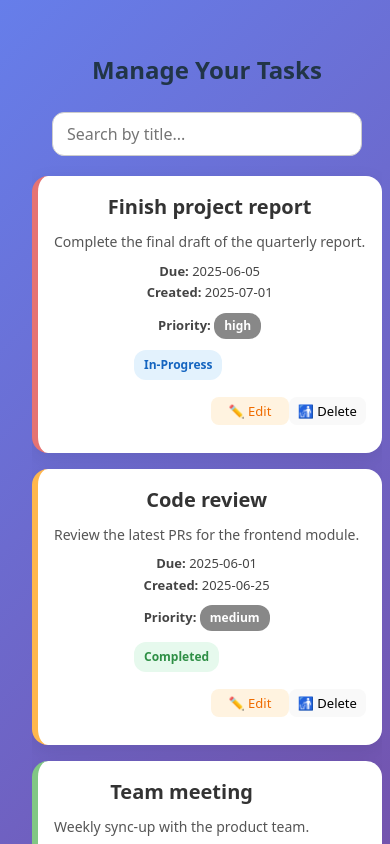
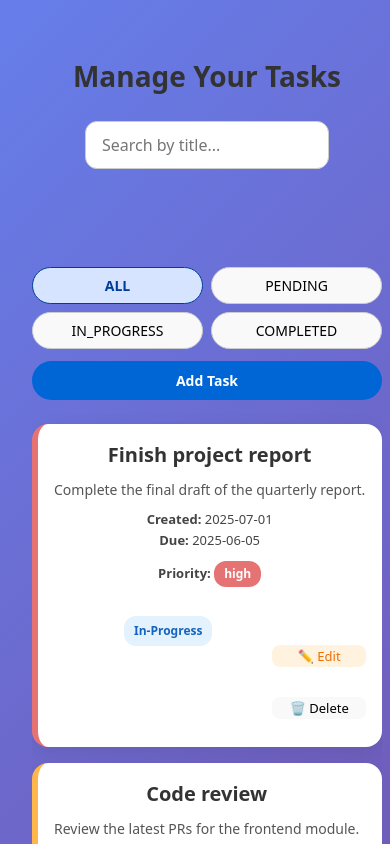
Before and after one commit to jayawickrma/SoftSora-technicalTest-Frontend, a React (Vite) app: page /tasks in a window 390 px wide. Shown: the top 844 px of the page. Built offline with nearby package versions, Linux system fonts and the light colour scheme.

Commit message:
task page complete with responsive

```diff
--- a/package.json
+++ b/package.json
@@ -14,6 +14,7 @@
     "framer-motion": "^12.15.0",
     "lucide-react": "^0.511.0",
     "react": "^19.1.0",
+    "react-bootstrap": "^2.10.10",
     "react-dom": "^19.1.0",
     "react-router-dom": "^7.6.1"
   },
--- a/src/App.tsx
+++ b/src/App.tsx
@@ -2,6 +2,7 @@ import './App.css';
 import { BrowserRouter as Router, Routes, Route } from "react-router-dom";
 import { TaskPage } from "./Pages/TaskPage.tsx";
 import { LoginPage } from "./Pages/LoginPage.tsx";
+// import {EditTaskModal} from "./Components/EditTaskComponent.tsx";
 
 
 function App() {
@@ -10,6 +11,7 @@ function App() {
             <Routes>
                 <Route path="/" element={<LoginPage />} />
                 <Route path="/tasks" element={<TaskPage />} />
+                {/*<Route path="/edit" element={<EditTaskModal/>}/>*/}
             </Routes>
         </Router>
     );
--- a/src/CSS/TaskCard.css
+++ b/src/CSS/TaskCard.css
@@ -15,7 +15,6 @@
 .container {
     overflow-y: auto;
 }
-
 
 .task-card:hover {
     transform: translateY(-4px);
@@ -58,7 +57,6 @@
     margin-bottom: 8px;
     margin-top: -87px;
     margin-left: 280px;
-
 }
 
 .task-info p {
@@ -70,10 +68,21 @@
     border-radius: 20px;
     font-size: 12px;
     font-weight: 600;
-    background-color: #888;
     color: white;
+    display: inline-block;
     margin-top: 8px;
-    display: inline-block;
+}
+
+.low-priority .priority-chip {
+    background-color: #81c784; /* Green */
+}
+
+.medium-priority .priority-chip {
+    background-color: #ffb74d; /* Orange */
+}
+
+.high-priority .priority-chip {
+    background-color: #e57373; /* Red */
 }
 
 .task-card-right {
@@ -145,7 +154,7 @@
     background-color: #ffe0b2;
 }
 
-/* Priority Indicator */
+/* Priority Indicator (left border) */
 .low-priority {
     border-left: 6px solid #81c784;
 }
@@ -176,16 +185,19 @@
     box-shadow: 0 0 0 2px rgba(0, 123, 255, 0.2);
 }
 
-
+/* Responsive Styles */
 @media (max-width: 768px) {
     .task-card {
         width: 80vw;
         padding: 16px;
-        /*height: 30vh;*/
         height: auto;
         display: flex;
         flex-direction: column;
         align-items: flex-start;
+    }
+
+    .container {
+        overflow-y: auto;
     }
 
     .task-card-header {
@@ -207,6 +219,7 @@
     .task-description {
         font-size: 14px;
         line-height: 1.4;
+        font-weight: 500;
         margin: 0;
         margin-top: 10px;
         color: #555;
@@ -237,27 +250,26 @@
         font-size: 12px;
         padding: 6px 10px;
         border-radius: 12px;
-        margin-top: -50px;
-        margin-left: 80px;
+        margin-top: -60px;
+        margin-left: 70px;
     }
 
     .task-buttons {
-        width: 40%;
+        width: 30%;
         display: flex;
         flex-wrap: wrap;
         justify-content: flex-start;
         gap: 30px;
         margin-top: 30px;
-        margin-left: -875px;
+        margin-left: -100px;
     }
 
     .task-btn {
         flex: 1 1 calc(50% - 10px);
         font-size: 13px;
         text-align: center;
-        padding: 5px;
+        padding: 2px;
         border-radius: 8px;
-        margin-left: -30px;
     }
 
     .search-bar {
@@ -265,3 +277,134 @@
         margin: 20px auto;
     }
 }
+.page-container {
+    padding: 30px 0;
+    display: flex;
+    flex-direction: column;
+    align-items: center;
+}
+
+.task-section-title {
+    font-size: 26px;
+    font-weight: 700;
+    margin-top: 10px;
+    margin-bottom: 30px;
+    color: #333;
+    text-align: center;
+}
+
+.task-list {
+    width: 100%;
+    display: flex;
+    flex-direction: column;
+    align-items: center;
+    gap: 20px;
+}
+/* Style for the h2 heading */
+.container h2 {
+    font-size: 28px;
+    font-weight: 700;
+    text-align: center;
+    color: #333;
+}
+
+/* Style for the search input */
+.container .search-bar {
+    width: 60%;
+    padding: 12px 16px;
+    margin: 0 auto 30px; /* centers the input and adds spacing below */
+    display: block;
+    font-size: 16px;
+    border: 1px solid #ccc;
+    border-radius: 12px;
+    outline: none;
+    transition: border-color 0.3s ease, box-shadow 0.3s ease;
+}
+
+.container .search-bar:focus {
+    border-color: #007bff;
+    box-shadow: 0 0 0 3px rgba(0, 123, 255, 0.2);
+}
+/* Task Header Container */
+.task-header {
+    display: flex;
+    justify-content: space-between;
+    align-items: center;
+    flex-wrap: wrap;
+    gap: 12px;
+    margin-bottom: 24px;
+    margin-top: 20px;
+}
+
+/* Categorize filter buttons container */
+.task-filters {
+    display: flex;
+    flex-wrap: wrap;
+    gap: 8px;
+}
+
+
+
+.status-btn {
+    color: black;
+    padding: 8px 14px;
+    border: 1px solid #ccc;
+    border-radius: 20px;
+    background-color: #f9f9f9;
+    font-size: 14px;
+    cursor: pointer;
+    transition: all 0.3s ease;
+    min-width: 90px;
+    text-align: center;
+}
+
+.status-btn:hover {
+    background-color: #e6f0ff;
+}
+
+.status-btn.active {
+    background-color: #d6e4ff;
+    color: #003d99;
+    border-color: #003d99;
+    font-weight: 600;
+}
+
+/* Add Task button */
+.add-task-btn {
+    background-color: #0066d6;
+    color: white;
+    padding: 10px 20px;
+    border-radius: 20px;
+    border: none;
+    font-size: 14px;
+    font-weight: 600;
+    cursor: pointer;
+    transition: background 0.3s ease;
+    white-space: nowrap;
+}
+
+.add-task-btn:hover {
+    background-color: #004bb1;
+}
+
+/* Responsive behavior */
+@media (max-width: 768px) {
+    .task-header {
+        flex-direction: column;
+        align-items: stretch;
+    }
+
+    .task-filters {
+        justify-content: center;
+    }
+
+    .status-btn {
+        flex: 1 1 45%;
+        min-width: unset;
+    }
+
+    .add-task-btn {
+        width: 100%;
+        text-align: center;
+    }
+}
--- a/src/Components/TaskCardComponent.tsx
+++ b/src/Components/TaskCardComponent.tsx
@@ -10,7 +10,7 @@ export function TaskCard({ task }: TaskCardProps) {
     const navigate = useNavigate();
 
     const handleEdit = () => {
-        navigate(`/tasks/edit/${task.id}`);
+        navigate(`/tasks/edit`);
     };
 
     const handleDelete=()=>{
@@ -27,8 +27,8 @@ export function TaskCard({ task }: TaskCardProps) {
                     </p>
 
                     <div className="task-info">
+                        <p><strong>Created:</strong> {task.createdAt}</p>
                         <p><strong>Due:</strong> {task.dueDate || "No due date"}</p>
-                        <p><strong>Created:</strong> {task.createdAt}</p>
                         <p><strong>Priority:</strong> <span className="priority-chip">{task.priority}</span></p>
                     </div>
                 </div>
@@ -39,7 +39,7 @@ export function TaskCard({ task }: TaskCardProps) {
                     </span>
                     <div className="task-buttons">
                         <button className="task-btn edit" onClick={handleEdit}>✏️ Edit</button>
-                        <button className="task-btn delete" onClick={handleDelete}>🚮 Delete</button>
+                        <button className="task-btn delete" onClick={handleDelete}>🗑️ Delete</button>
                     </div>
                 </div>
             </div>
--- a/src/Pages/TaskPage.tsx
+++ b/src/Pages/TaskPage.tsx
@@ -35,6 +35,7 @@ export const sampleTasks: TaskModel[] = [
 
 export function TaskPage() {
     const [searchQuery, setSearchQuery] = useState("");
+    const [statusFilter, setStatusFilter] = useState("all");
 
     const priorityOrder: Record<string, number> = {
         high: 1,
@@ -46,6 +47,9 @@ export function TaskPage() {
         .filter((task) =>
             task.title.toLowerCase().includes(searchQuery.toLowerCase())
         )
+        .filter((task) =>
+            statusFilter === "all" ? true : task.status === statusFilter
+        )
         .sort((a, b) => {
             const priorityDiff =
                 (priorityOrder[a.priority?.toLowerCase() || "low"] ?? 4) -
@@ -53,31 +57,45 @@ export function TaskPage() {
 
             if (priorityDiff !== 0) return priorityDiff;
 
-            // If priority is the same, sort by due date
             return new Date(a.dueDate || "").getTime() - new Date(b.dueDate || "").getTime();
         });
 
     return (
         <div className="container py-4">
+            <div className="task-top-bar">
                 <h2 className="mb-4">Manage Your Tasks</h2>
-
-            {/* 🔍 Search bar */}
                 <input
                     type="text"
                     placeholder="Search by title..."
                     className="search-bar"
                     value={searchQuery}
                     onChange={(e) => setSearchQuery(e.target.value)}
-            />
+                />  <br/> <br/>
+                <div className="task-header">
+                    <div className="task-filters">
+                        {["all", "pending", "in-progress", "completed"].map((status) => (
+                            <button
+                                key={status}
+                                className={`status-btn ${statusFilter === status ? "active" : ""}`}
+                                onClick={() => setStatusFilter(status)}
+                            >
+                                {status.toUpperCase().replace("-", "_")}
+                            </button>
+                        ))}
+                    </div>
+                    <button className="add-task-btn">Add Task</button>
+                </div>
 
-            {/* 🧾 Sorted and filtered tasks */}
+            </div>
+
             {filteredTasks.length > 0 ? (
                 filteredTasks.map((task) => (
-                    <TaskCard key={task.id} task={task} />
+                    <TaskCard key={task.id} task={task}/>
                 ))
             ) : (
                 <p>No tasks found.</p>
             )}
         </div>
+
     );
 }
```
Also changed, not shown: src/Components/EditTaskComponent.tsx (+90 -59 lines), 1 other file (tests, documents, lock files or other folders). Lines whose indentation alone changed are shown as unchanged.
